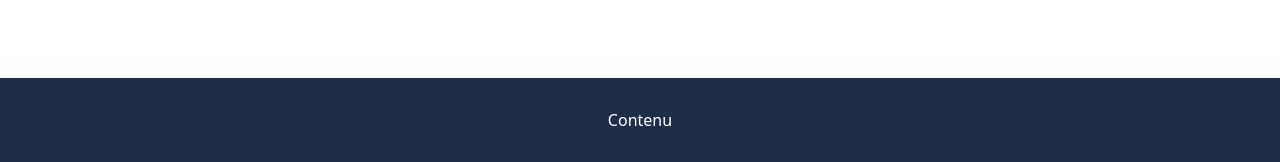
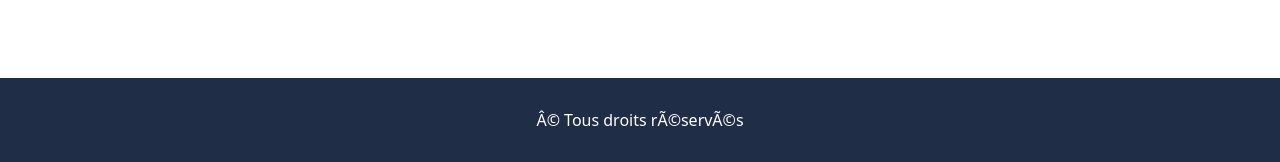
Before and after one commit to Antony013/sandwich, a PHP site: page / in a window 1280 px wide. Shown: the part 1160-1322 px from the top of the page. Run offline with PHP 8.4, Linux system fonts and the light colour scheme; data that the repository does not hold is empty; some libraries are stand-ins or nearby versions.

Commit message:
Update footer.php

```diff
--- a/projet_fin_annee_sandwich/require/header_footer/footer.php
+++ b/projet_fin_annee_sandwich/require/header_footer/footer.php
@@ -1,8 +1,35 @@
 <footer>
-	<div id="conteneur-footer">
-		<div>Contenu</div>
+	<div id="footer">
+		<div>
+			<!-- <h5>
+				LycÃ©e Saint-Vincent
+			<br>
+				ENSEIGNEMENT SECONDAIRE & SUPÃ‰RIEUR
+			</h5> -->
+			<p>
+				<!-- 30 rue de Meaux, 60300 Senlis
+			<br>
+				<i class="bi bi-telephone"></i> 03 44 53 96 40
+			<br> -->
+				Â© Tous droits rÃ©servÃ©s
+			</p>
+		</div>
+		<!-- <div>
+			<h5>Menu</h5>
+			<ul>
+				<li>
+					<a href="index.php">Accueil</a>
+				</li>
+				<li>
+					<a href="require/login/login.php">Se connecter</a>
+				</li>
+				<li>
+					<a href="require/register/register.php">S'inscrire</a>
+				</li>
+				<li>
+					<a href="require/login/login_backoffice.php">Backoffice</a>
+				</li>
+			</ul>
+		</div> -->
 	</div>
 </footer>
-
-</body>
-</html>
```
